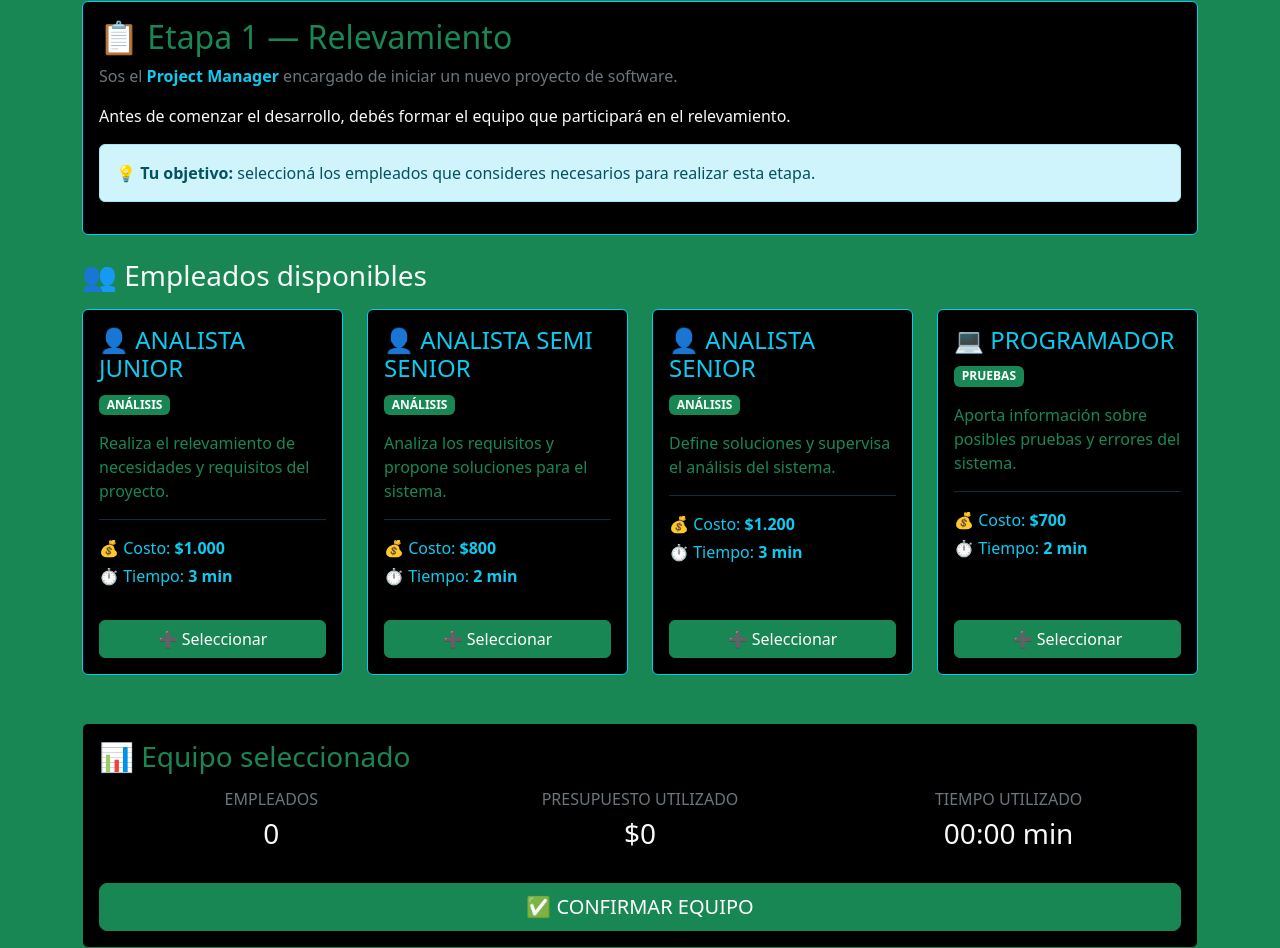
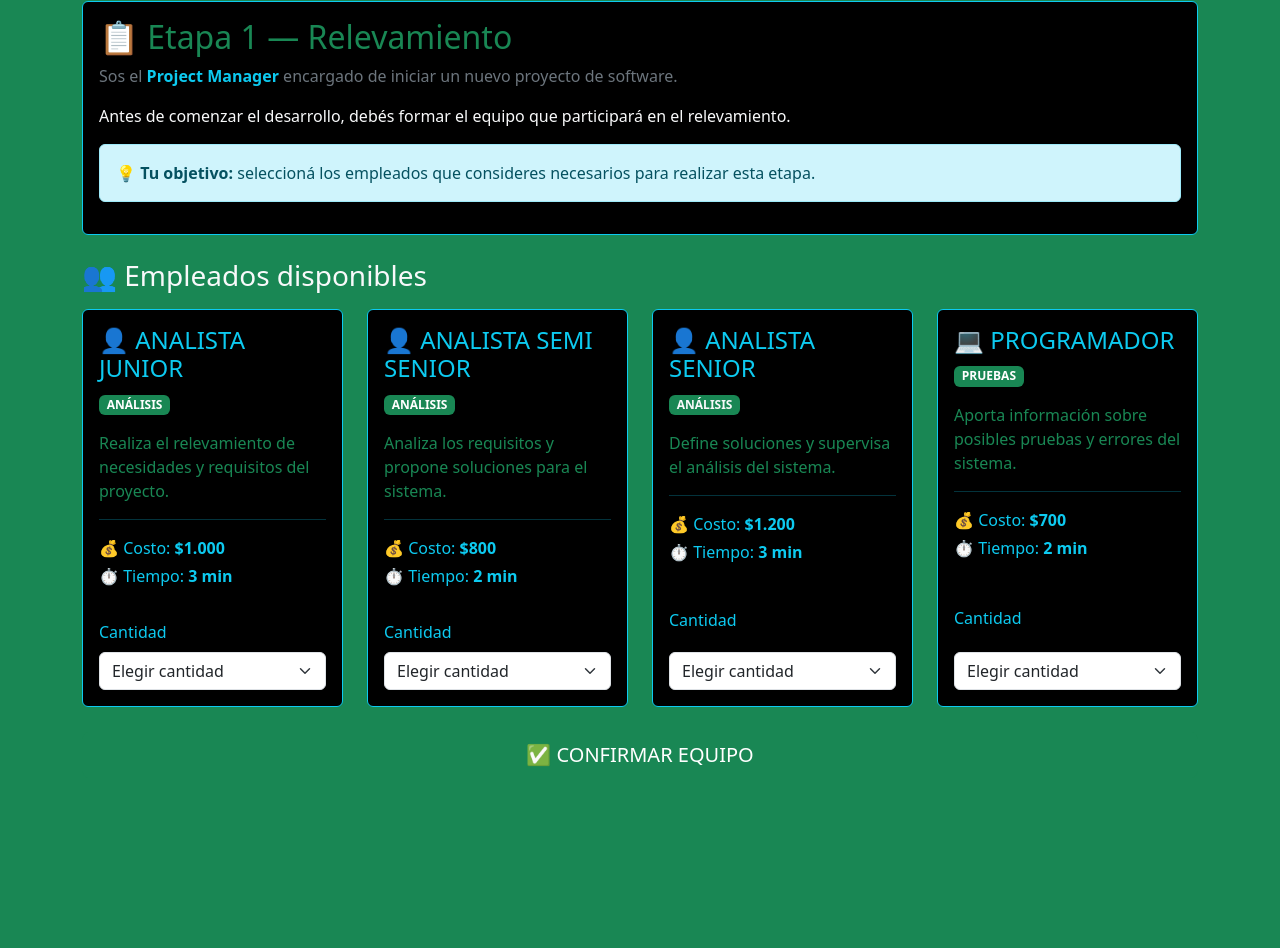
Before and after one commit to algoritmosi12/ppi2026ext, a plain HTML site: page paginas/Pagina 2.html in a window 1280 px wide. Shown: the part 425-1373 px from the top of the page. After the commit the page ends 1252 px from the top, so only its background shows below. Drawn offline with nearby package versions, Linux system fonts and the light colour scheme.

Commit message:
cambio pagina nombre y funcion username

```diff
--- a/js/main.js
+++ b/js/main.js
@@ -1,5 +1,9 @@
 import {redireccion} from "./Rutas.js";
+const username = document.getElementById("usuario");
 const btnComenzar=document.getElementById("btnComenzar");
 btnComenzar.addEventListener("click",()=>{
     redireccion(btnComenzar.value)
 });
+username.addEventListener("input", () => {
+    btnComenzar.disabled = false;
+});
--- a/paginas/proyect3.html
+++ b/paginas/Pagina 2.html
@@ -86,7 +86,15 @@
                             <p class="mb-1">💰 Costo: <strong>$1.000</strong></p>
                             <p>⏱️ Tiempo: <strong>3 min</strong></p>
                         </div>
-                        <button class="btn btn-success w-100 mt-3" onclick="toggleEmpleado(this, 1000, 180)">➕ Seleccionar</button>
+                        <label class="form-label mt-3" for="cantidadJunior">Cantidad</label>
+                        <select id="cantidadJunior" class="form-select cantidad-empleado" data-costo="1000" data-segundos="180" aria-label="Cantidad de analistas junior">
+                            <option value="0" selected>Elegir cantidad</option>
+                            <option value="1">1</option>
+                            <option value="2">2</option>
+                            <option value="3">3</option>
+                            <option value="4">4</option>
+                            <option value="5">5</option>
+                        </select>
                     </div>
                 </div>
             </div>
@@ -103,7 +111,15 @@
                             <p class="mb-1">💰 Costo: <strong>$800</strong></p>
                             <p>⏱️ Tiempo: <strong>2 min</strong></p>
                         </div>
-                        <button class="btn btn-success w-100 mt-3" onclick="toggleEmpleado(this, 800, 120)">➕ Seleccionar</button>
+                        <label class="form-label mt-3" for="cantidadSemiSenior">Cantidad</label>
+                        <select id="cantidadSemiSenior" class="form-select cantidad-empleado" data-costo="800" data-segundos="120" aria-label="Cantidad de analistas semi senior">
+                            <option value="0" selected>Elegir cantidad</option>
+                            <option value="1">1</option>
+                            <option value="2">2</option>
+                            <option value="3">3</option>
+                            <option value="4">4</option>
+                            <option value="5">5</option>
+                        </select>
                     </div>
                 </div>
             </div>
@@ -120,7 +136,15 @@
                             <p class="mb-1">💰 Costo: <strong>$1.200</strong></p>
                             <p>⏱️ Tiempo: <strong>3 min</strong></p>
                         </div>
-                        <button class="btn btn-success w-100 mt-3" onclick="toggleEmpleado(this, 1200, 180)">➕ Seleccionar</button>
+                        <label class="form-label mt-3" for="cantidadSenior">Cantidad</label>
+                        <select id="cantidadSenior" class="form-select cantidad-empleado" data-costo="1200" data-segundos="180" aria-label="Cantidad de analistas senior">
+                            <option value="0" selected>Elegir cantidad</option>
+                            <option value="1">1</option>
+                            <option value="2">2</option>
+                            <option value="3">3</option>
+                            <option value="4">4</option>
+                            <option value="5">5</option>
+                        </select>
                     </div>
                 </div>
             </div>
@@ -137,36 +161,26 @@
                             <p class="mb-1">💰 Costo: <strong>$700</strong></p>
                             <p>⏱️ Tiempo: <strong>2 min</strong></p>
                         </div>
-                        <button class="btn btn-success w-100 mt-3" onclick="toggleEmpleado(this, 700, 120)">➕ Seleccionar</button>
+                        <label class="form-label mt-3" for="cantidadProgramador">Cantidad</label>
+                        <select id="cantidadProgramador" class="form-select cantidad-empleado" data-costo="700" data-segundos="120" aria-label="Cantidad de programadores">
+                            <option value="0" selected>Elegir cantidad</option>
+                            <option value="1">1</option>
+                            <option value="2">2</option>
+                            <option value="3">3</option>
+                            <option value="4">4</option>
+                            <option value="5">5</option>
+                        </select>
                     </div>
                 </div>
             </div>
         </div>
 
-        <div class="card bg-black border-success text-light mt-5">
-            <div class="card-body">
-                <h3 class="text-success">📊 Equipo seleccionado</h3>
-
-                <div class="row text-center mt-3">
-                    <div class="col-12 col-md-4">
-                        <h6 class="text-secondary">EMPLEADOS</h6>
-                        <h3 id="cantidad">0</h3>
-                    </div>
-                    <div class="col-12 col-md-4">
-                        <h6 class="text-secondary">PRESUPUESTO UTILIZADO</h6>
-                        <h3 id="gasto">$0</h3>
-                    </div>
-                    <div class="col-12 col-md-4">
-                        <h6 class="text-secondary">TIEMPO UTILIZADO</h6>
-                        <h3><span id="minutos">00:00</span> min</h3>
-                    </div>
-                </div>
-
-                <button type="button" id="btnConfirmar" class="btn btn-success btn-lg w-100 mt-4">
+        <div class="text-center mt-4 mb-5">
+            <button type="button" id="btnConfirmar" class="btn btn-success btn-lg w-100">
                 ✅ CONFIRMAR EQUIPO
             </button>
 
-                <div id="mensaje" class="alert mt-4 d-none"></div>
+            <div id="mensaje" class="alert mt-4 d-none" role="status" aria-live="polite"></div>
 
             <div id="siguiente" class="text-center mt-4 d-none">
                 <div class="alert alert-success">
@@ -180,11 +194,10 @@
             </div>
         </div>
     </div>
-    </div>
 
     <!-- Scripts del proyecto -->
     <script src="https://cdn.jsdelivr.net/npm/bootstrap@5.3.3/dist/js/bootstrap.bundle.min.js"></script>
     <script src="../js/clock.js"></script>
-    <script src="../js/carta.js"></script>
+    <script src="../js/pagina 2.js"></script>
 </body>
 </html>
```
Also changed, not shown: index..html (+1 -1 lines), js/pagina 2.js (added). Lines whose indentation alone changed are shown as unchanged.
